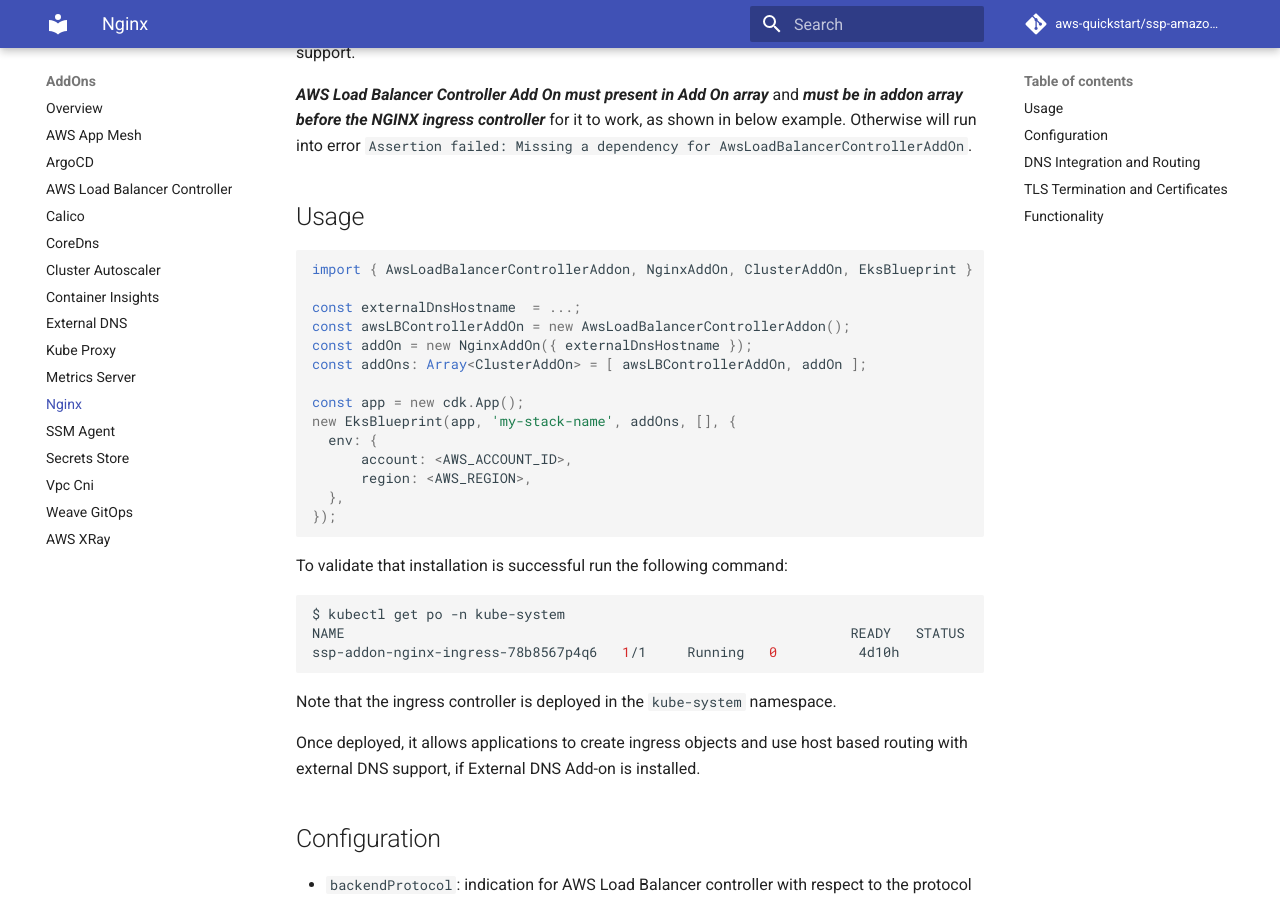
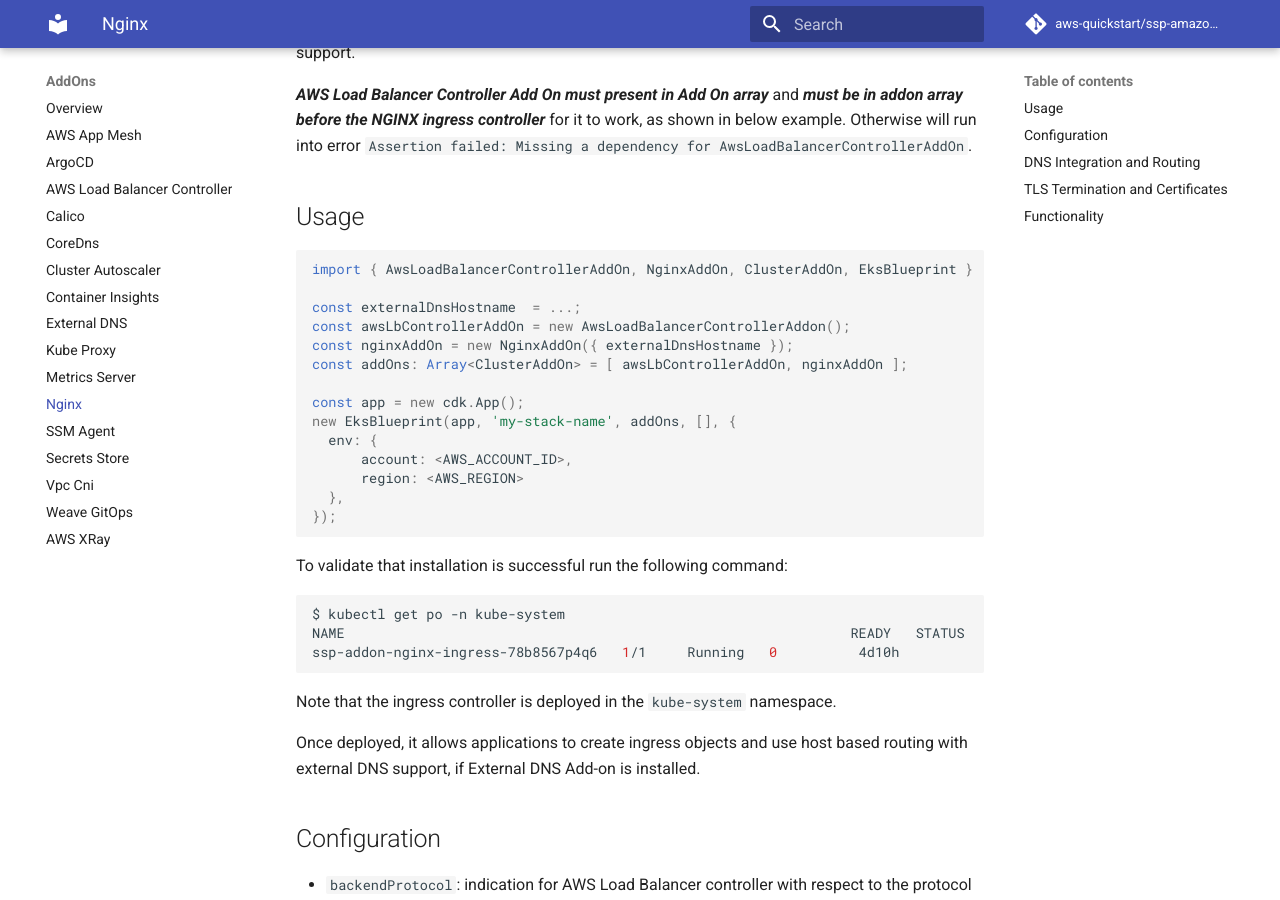
Before and after one commit to aws-quickstart/cdk-eks-blueprints, an MkDocs documentation site: the page built from docs/addons/nginx.md, in a window 1280 px wide and 900 px high, scrolled down 373 px. Built offline with MkDocs 1.6.1 and Material for MkDocs 9.7.7, drawn with Linux system fonts in a browser that asks for light colours; comment, search, counter and statistics services are not loaded.

Commit message:
https://github.com/aws-quickstart/ssp-amazon-eks/issues/223: Update samples within doc to reflect latest code changes

````diff
--- a/docs/addons/nginx.md
+++ b/docs/addons/nginx.md
@@ -12,18 +12,18 @@
 ## Usage
 
 ```typescript
-import { AwsLoadBalancerControllerAddon, NginxAddOn, ClusterAddOn, EksBlueprint }  from '@aws-quickstart/ssp-amazon-eks';
+import { AwsLoadBalancerControllerAddOn, NginxAddOn, ClusterAddOn, EksBlueprint }  from '@aws-quickstart/ssp-amazon-eks';
 
 const externalDnsHostname  = ...;
-const awsLBControllerAddOn = new AwsLoadBalancerControllerAddon();
-const addOn = new NginxAddOn({ externalDnsHostname });
-const addOns: Array<ClusterAddOn> = [ awsLBControllerAddOn, addOn ];
+const awsLbControllerAddOn = new AwsLoadBalancerControllerAddon();
+const nginxAddOn = new NginxAddOn({ externalDnsHostname });
+const addOns: Array<ClusterAddOn> = [ awsLbControllerAddOn, nginxAddOn ];
 
 const app = new cdk.App();
 new EksBlueprint(app, 'my-stack-name', addOns, [], {
   env: {
       account: <AWS_ACCOUNT_ID>,
-      region: <AWS_REGION>,
+      region: <AWS_REGION>
   },
 });
 ```
````
Also changed, not shown: README.md (+11 -6 lines), docs/addons/aws-load-balancer-controller.md (+2 -2 lines), docs/getting-started.md (+7 -4 lines).
